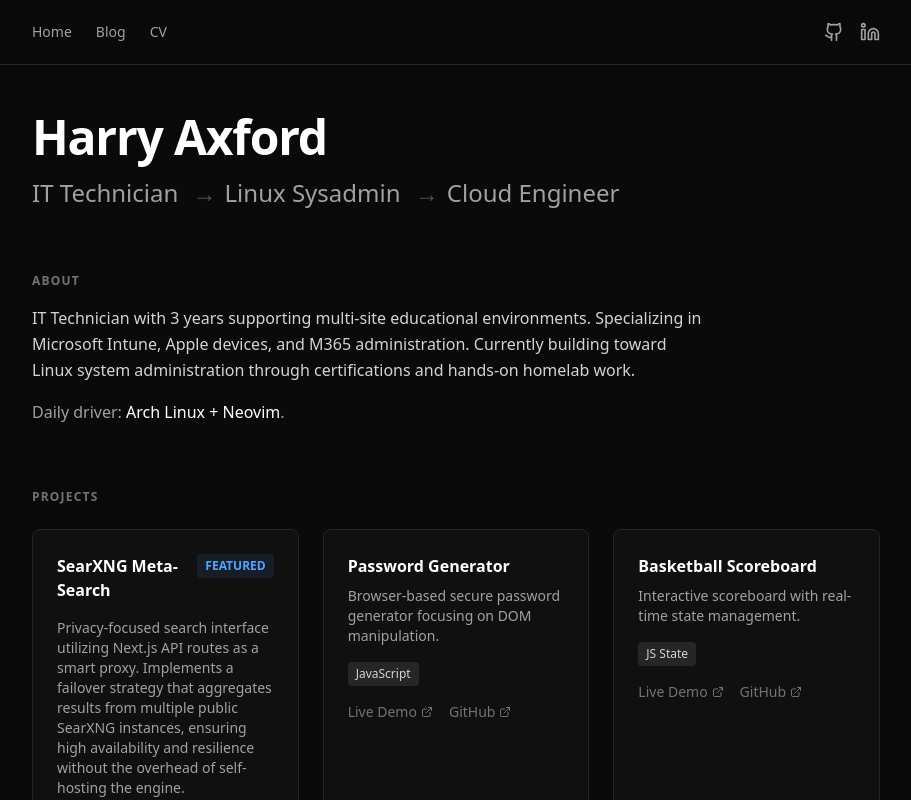
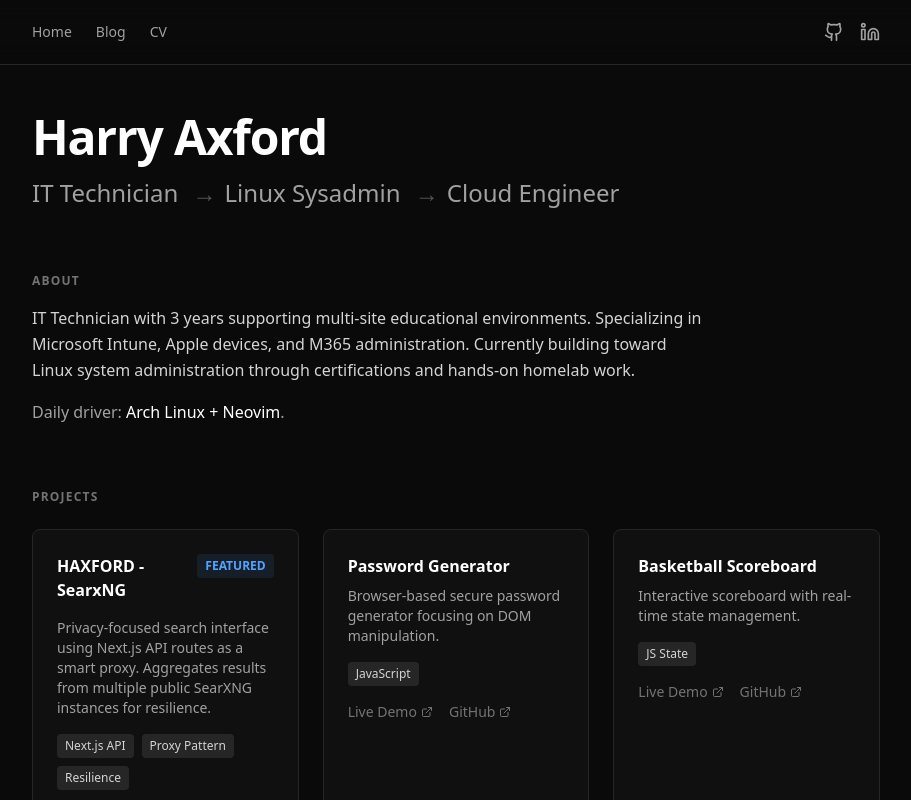
Before and after one commit to Haxford/Portfolio-minimal, a Next.js app: page / in a window 1280 px wide. Shown: the top 800 px of the page, without its empty margins (184-1095 px from the left). Built offline with nearby package versions, Linux system fonts and the light colour scheme.

Commit message:
Rename SearXNG card to HAXFORD - SearxNG and shorten description for uniform card sizes

```diff
--- a/app/page.tsx
+++ b/app/page.tsx
@@ -36,13 +36,12 @@
           {/* Project 1 */}
           <div className="group border border-neutral-800 bg-neutral-900/50 p-6 rounded-lg hover:border-neutral-600 transition-colors">
             <div className="flex justify-between items-start mb-4">
-              <h3 className="font-semibold text-white group-hover:text-blue-400 transition-colors">SearXNG Meta-Search</h3>
+              <h3 className="font-semibold text-white group-hover:text-blue-400 transition-colors">HAXFORD - SearxNG</h3>
               <span className="text-xs font-bold text-blue-400 bg-blue-400/10 px-2 py-1 rounded">FEATURED</span>
             </div>
             <p className="text-sm text-neutral-400 mb-4">
-              Privacy-focused search interface utilizing Next.js API routes as a smart proxy.
-              Implements a failover strategy that aggregates results from multiple public SearXNG instances,
-              ensuring high availability and resilience without the overhead of self-hosting the engine.
+              Privacy-focused search interface using Next.js API routes as a smart proxy.
+              Aggregates results from multiple public SearXNG instances for resilience.
             </p>
             <div className="flex flex-wrap gap-2 mb-4">
               <span className="text-xs px-2 py-1 bg-neutral-800 rounded text-neutral-300">Next.js API</span>
```
